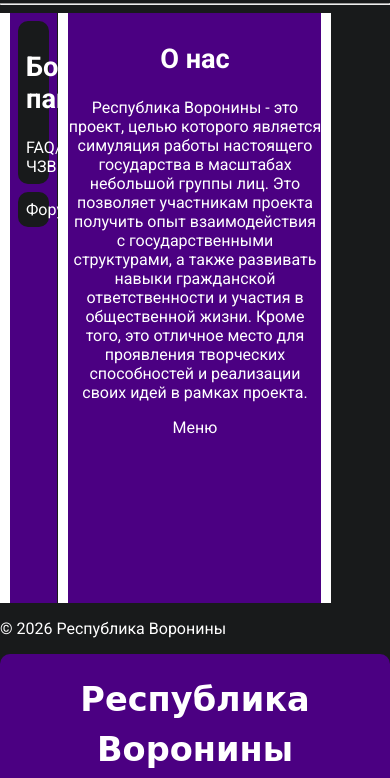
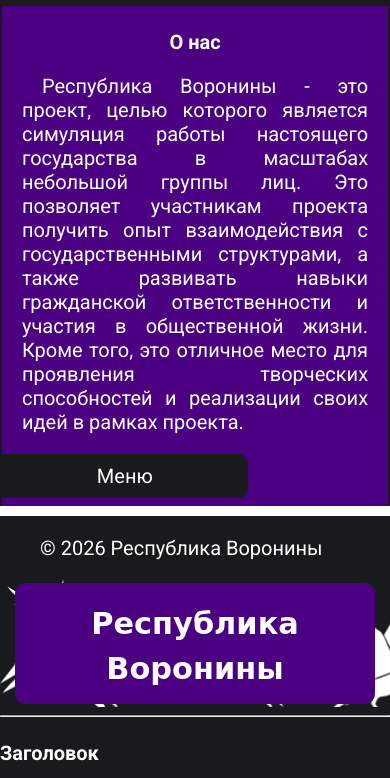
Before and after one commit to QUERTER228/QUERTER228.github.io, a plain HTML site: page index.html in a window 390 px wide. Shown: the part 139-917 px from the top of the page. Drawn offline with nearby package versions, Linux system fonts and the light colour scheme.

Commit message:
Update main.css

```diff
--- a/css/main.css
+++ b/css/main.css
@@ -2,8 +2,57 @@
 @import url('https://fonts.googleapis.com/css2?family=Oswald:wght@200..700&family=Roboto:ital,wght@0,100..900;1,100..900&display=swap');
 * {
   box-sizing: border-box;
+  -webkit-user-drag: none;
 }
-/*-------classes------s*/
+/*--------reset--------*/
+html {height: 100%; scroll-behavior: smooth;}
+body {
+  min-height: 100%;
+   margin: 0; padding: 0;
+    font-family: 'Roboto', sans-serif;
+     background-color: var(--main-color);
+     color: white;
+     not h1,h2,h3,h4,h5,h6{font-size: 125%;}
+    }
+/*--------var----------*/
+/*colors*/
+:root {
+  --main-color: #181a1b;
+  --secondary-color: indigo;
+}
+/*--------types---------*/
+[type="button"] {
+  transition: all ease-out 150ms;
+}
+[type="button"]:hover {
+  cursor: pointer;
+  border-radius: 10px;
+  background-color: var(--secondary-color);
+  color: white;
+  padding: 0.5em 0.5em;
+}
+[type="button"]:active {
+  background-color: #310055; /* Делаем цвет чуть темнее основного */
+  transform: scale(0.96); /* Слегка уменьшаем элемент, имитируя физическое нажатие */
+}
+/*--------ids-----------*/
+#TitleH {
+  display: flex;
+  margin: 0 0.5em;
+  padding: 0.5em 1em;
+  border-radius: 10px;
+  background-color: var(--secondary-color);
+  user-select: none;
+  flex: 0 0 auto;
+}
+#TitleH:hover {
+  cursor: pointer;
+  border-radius: 10px;
+  background-color: white;
+  color: black;
+  padding: 0.5em 1em;
+}
+/*-------classes-------*/
 header {
   display: flex;
   align-items: center;
@@ -17,13 +66,13 @@ header {
 .layout {
   display: flex;
   flex-direction: row;
-  align-items: center;
+  align-items: flex-start;
 }
 aside {
   text-align: center;
   width: 14.5%;
-  min-height: 70vh;
-  background-color: #4b0082;
+  min-height: auto;
+  background-color: var(--secondary-color);
   border-left: solid 10px white;
   flex-direction: column;
   order: -1;
@@ -34,41 +83,46 @@ aside {
   border-radius: 10px;
   padding: 0.5em;
   margin: 0.5em;
-  background-color: #181a1b;
+  background-color: var(--main-color);
 }
-main {
+.sidebar-t {
+  display: block;
+  overflow-wrap: break-word;
+  padding: 0.5em;
+}
+#menuAside {
+  display: none;
+}
+#aboutUs {
+  position: relative;
+  display: flex;
+  flex-direction: column;
   text-align: center;
-  width: 70%;
-  min-height: 70vh;
-  background-color: #4b0082;
+  width: auto;
+  min-height: auto;
+  background-color: var(--secondary-color);
   border-left: solid 10px white;
   border-right: solid 10px white;
   margin: 0 0.5%;
   padding: 0.5em 0;
+  margin-top: 0;
 }
-#TitleH {
-  display: flex;
-  margin: 0 auto;
-  padding: 0.5em 1em;
-  border-radius: 10px;
-  background-color: #4b0082;
+footer {
+  text-align: center;
+  width: 100%;
+  min-height: auto;
+  background-color: var(--main-color);
+  border-top: solid 10px white;
+  bottom: 0;
+  z-index: 3;
   user-select: none;
-  flex: 0 0 auto;
-}
-.button:hover, #TitleH:hover {
-  cursor: pointer;
-  padding: 0.5em;
-  border-radius: 10px;
-  background-color: white;
-  color: black;
-}
-#TitleH:hover {
-  padding: 0.5em 1em;
 }
 /*--------tags---------*/
-body {
-  margin: 0px; padding: 0px;
-  background-color: #181a1b; color: #fff; font-family: 'Roboto';
+p{
+  font-size: 125%;
+  text-align: justify;
+  text-indent: 1em;
+  margin: 1em;
 }
 h1{
 	font-size: 210%;
@@ -90,3 +144,68 @@ a, a:visited {
 	text-decoration: none;
   color: inherit;
 }
+@view-transition {
+  navigation: auto;
+}
+@media (max-width: 768px) {
+  #HeaderH {
+    margin: 1em 1em;
+  }
+  h1{
+	font-size: 190%;
+	font-weight: bold;
+}
+  h2{font-weight: bold;
+	  font-size: 150%;}
+ .layout {
+    display: flex;
+    flex-direction: column;
+    position: relative;
+    overflow-x: hidden;
+  }
+
+  aside {
+    position: absolute;
+    top: 0;
+    left: 0;
+    width: 65vw;
+    height: 100%;
+    min-height: auto;
+    border-left: none;
+    border-right: solid 10px white;
+    transform: translateX(-100%);
+    opacity: 0;
+    visibility: hidden;
+    transition: transform 0.3s ease, opacity 0.3s ease, visibility 0.3s ease;
+    z-index: 10;
+  }
+
+  aside.active {
+    transform: translateX(0);
+    opacity: 1;
+    visibility: visible;
+  }
+  #menuAside {
+  display: block;
+  font-size: 125%;
+  background-color: var(--main-color);
+  user-select: none;
+  padding: 0.5em 0.5em;
+  width: 63vw;
+  border-radius: 0 10px 10px 0;
+  }
+
+  #aboutUs_Functional {
+  margin-top: auto;
+  background-color: var(--secondary-color);
+  display: block;
+  width: 100%;
+  }
+
+  #aboutUs {
+    width: auto;
+    min-height: auto;
+    border-left: none;
+    border-right: none;
+  }
+}
```
